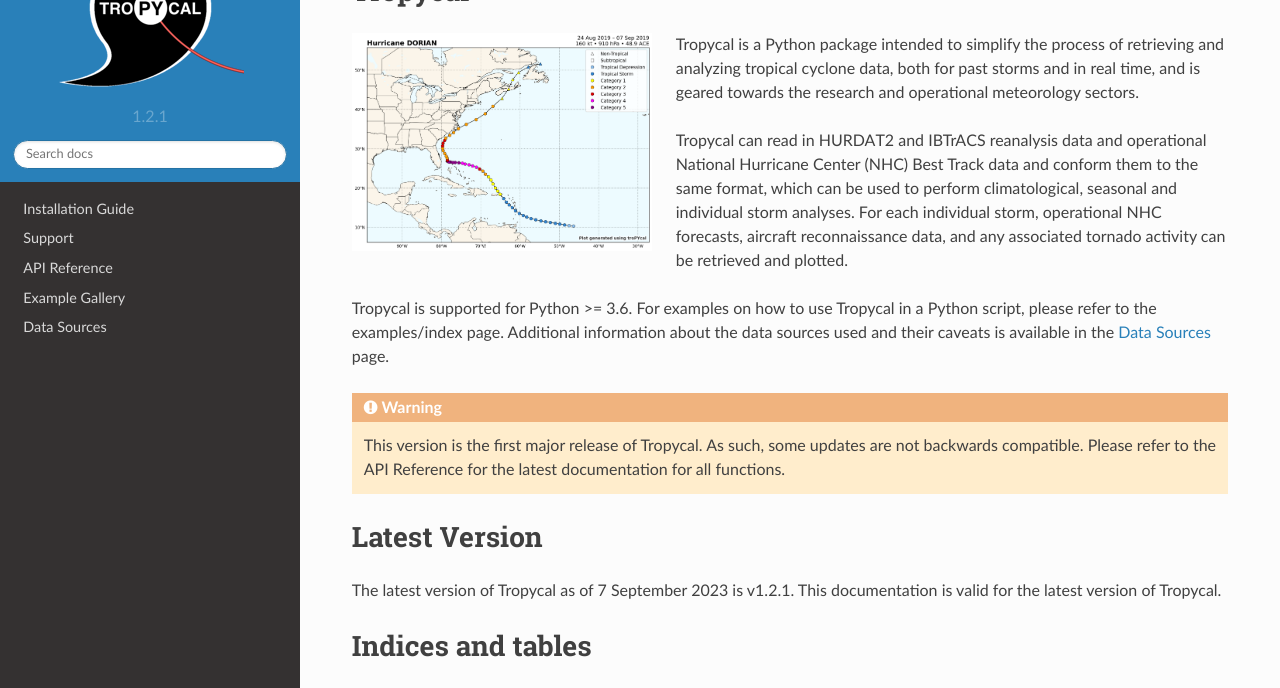
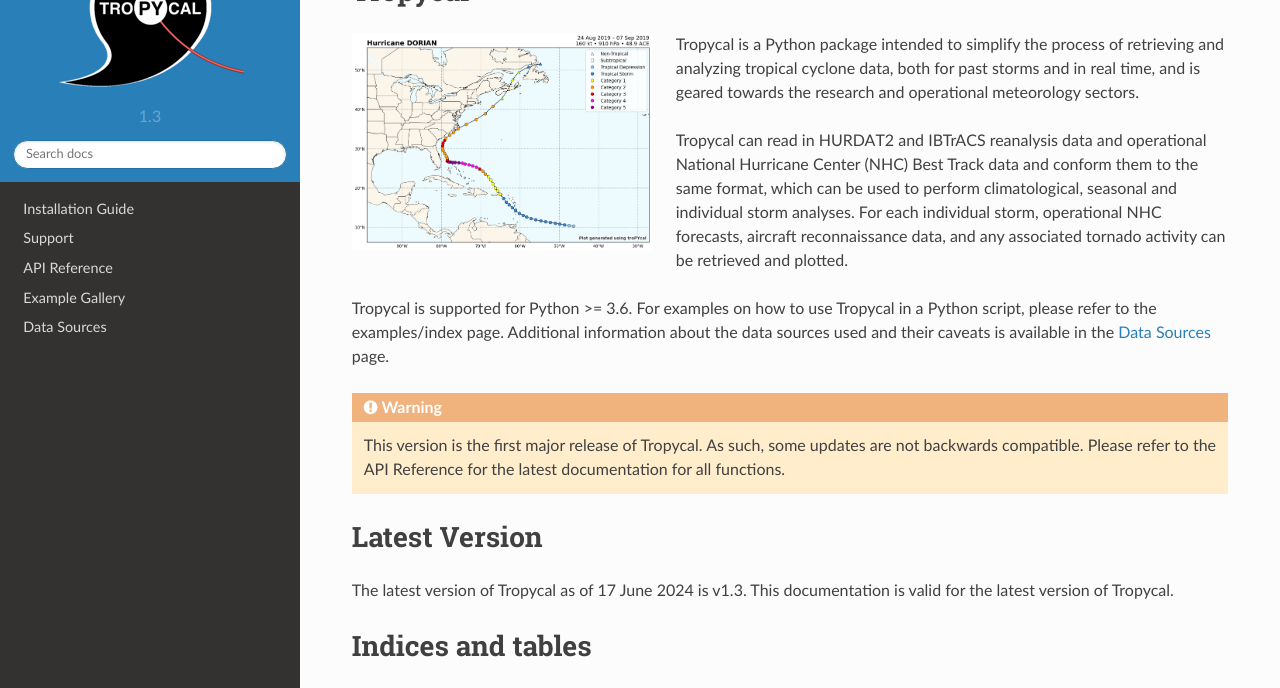
Before and after one commit to tropycal/tropycal, a Sphinx documentation site: the page built from docs/index.rst, in a window 1280 px wide and 1081 px high. Shown: the part 132-820 px from the top of the window. Built offline with Sphinx 7.4.7 and the Read the Docs theme 2.0.0, drawn with Linux system fonts in a browser that asks for light colours; pages that are not in the unit, such as notebooks, are missing from menus; the version number is read from the project's files by our own code.

Commit message:
feat: upgrade to v1.3

```diff
--- a/docs/conf.py
+++ b/docs/conf.py
@@ -33,7 +33,7 @@
 # The short X.Y version
 version = ''
 # The full version, including alpha/beta/rc tags
-release = '1.2.1'
+release = '1.3'
 
 
 # -- General configuration ---------------------------------------------------
--- a/docs/index.rst
+++ b/docs/index.rst
@@ -30,7 +30,7 @@
 Latest Version
 ==============
 
-The latest version of Tropycal as of 7 September 2023 is v1.2.1. This documentation is valid for the latest version of Tropycal.
+The latest version of Tropycal as of 17 June 2024 is v1.3. This documentation is valid for the latest version of Tropycal.
 
 Indices and tables
 ==================
--- a/setup.cfg
+++ b/setup.cfg
@@ -1,6 +1,6 @@
 [metadata]
 name = tropycal
-version = 1.2.1
+version = 1.3
 description = Package for retrieving and analyzing tropical cyclone data
 long_description = file: README.md
 long_description_content_type = text/markdown
```
Also changed, not shown: README.md (+1 -1 lines).
